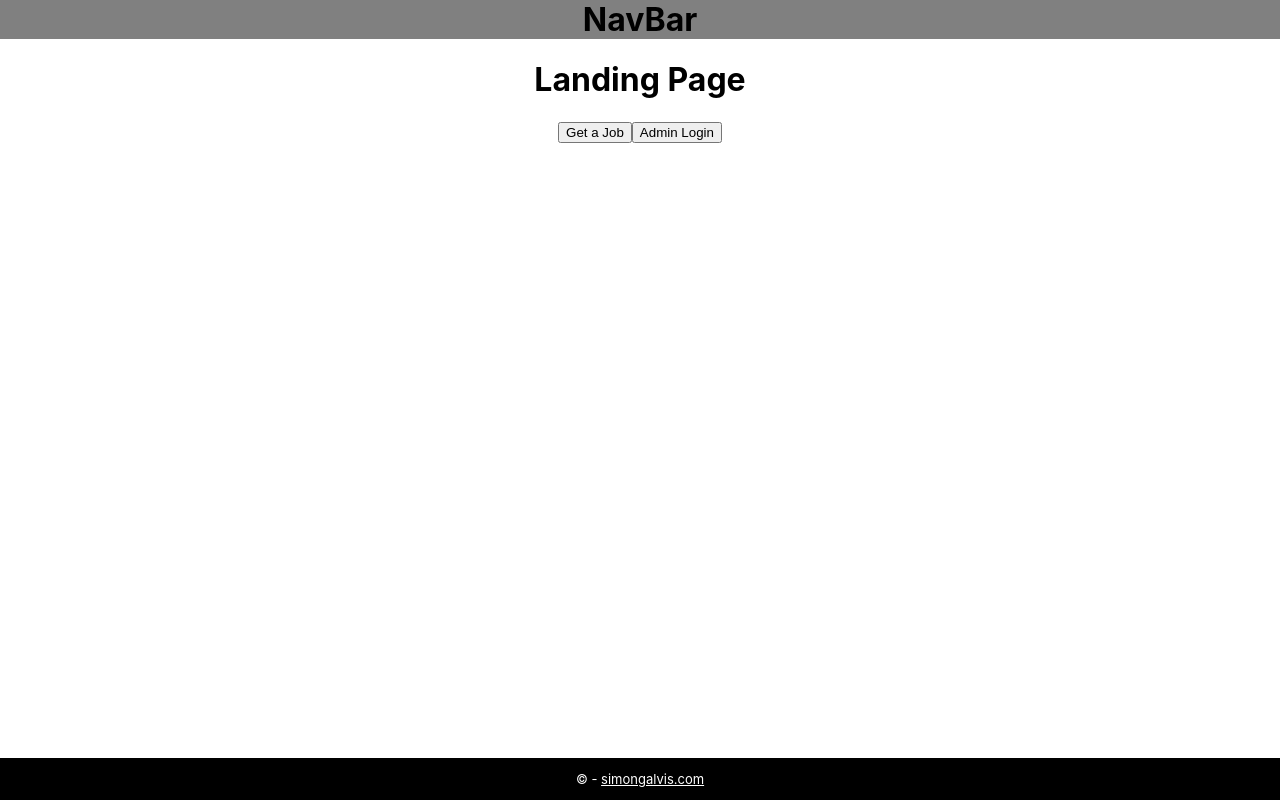
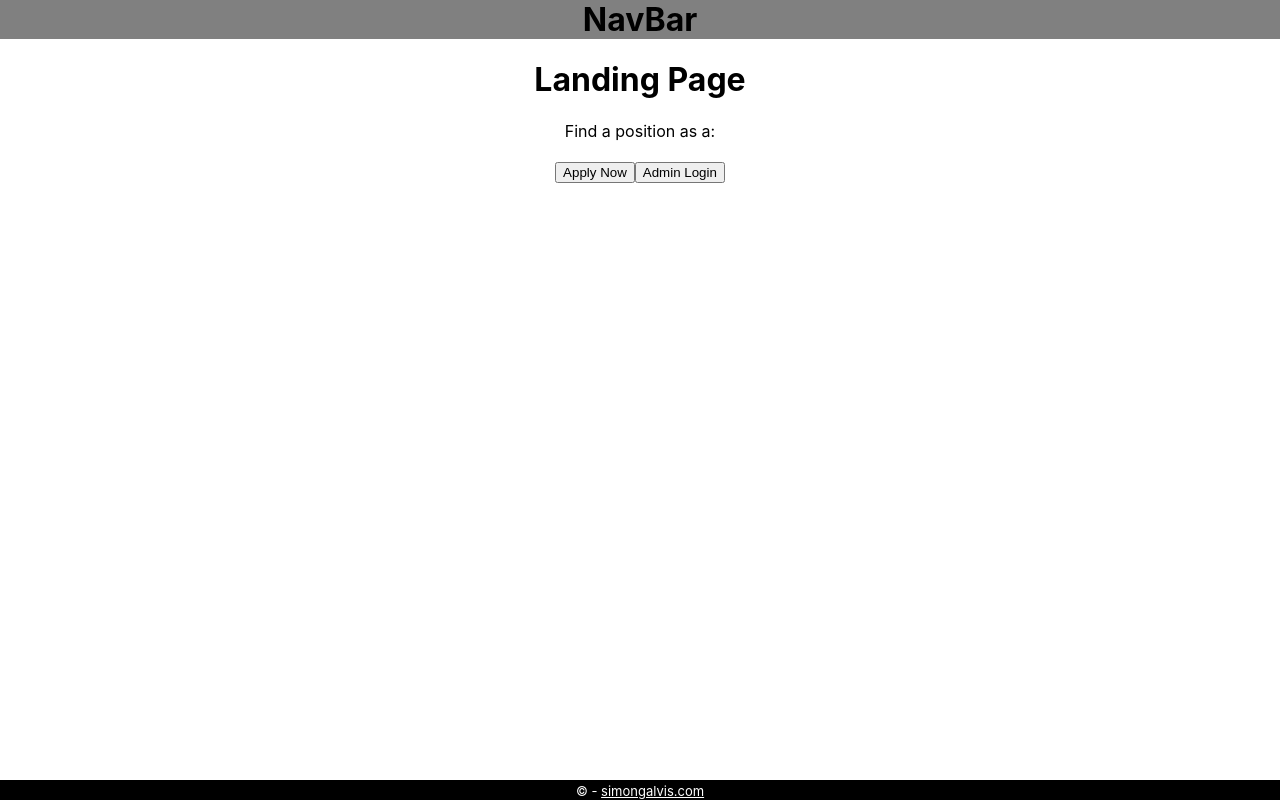
Before and after one commit to simongalvis/allinrecruits-client, a React (Create React App) app: page / in a window 1280 px wide. Built offline with nearby package versions, Linux system fonts and the light colour scheme.

Commit message:
Initialize type effect on landing page

```diff
--- a/package.json
+++ b/package.json
@@ -10,6 +10,7 @@
     "react-dom": "^17.0.1",
     "react-router-dom": "^5.2.0",
     "react-scripts": "4.0.1",
+    "react-typical": "^0.1.3",
     "web-vitals": "^0.2.4"
   },
   "scripts": {
--- a/src/Footer/Footer.js
+++ b/src/Footer/Footer.js
@@ -6,7 +6,7 @@ class Footer extends React.Component{
 render(){
     return(
         <div className="Footer">
-            <p className="portfolio-link">© - <a href="http://simongalvis.com/" className="portfolio-link">simongalvis.com</a></p>
+            <p className="portfolio-link">© - <a href="http://simongalvis.com/" target="_blank" rel="noopener noreferrer" className="portfolio-link">simongalvis.com</a></p>
         </div>
     )
 }
--- a/src/LandingPage/LandingPage.css
+++ b/src/LandingPage/LandingPage.css
@@ -1,3 +1,13 @@
 .LandingPage{
     height:100%;
+
 }
+.typingHero{
+    display: inline;
+
+
+}
+p{
+    display: inline;
+    text-align: left;
+}
--- a/src/LandingPage/LandingPage.js
+++ b/src/LandingPage/LandingPage.js
@@ -2,7 +2,7 @@ import React from 'react'
 import { Link } from 'react-router-dom';
 import NavBar from '../NavBar/NavBar';
 import './LandingPage.css'
-
+import Typical from 'react-typical';
 
 class LandingPage extends React.Component{
 
@@ -13,8 +13,20 @@ class LandingPage extends React.Component{
             <div className="LandingPage">
                 <NavBar/>
                 <h1>Landing Page</h1>
+                <div className="typingHero">
+                <p>Find a position as a: {' '}  <br/>
+                <Typical
+                    steps={[`spanish teacher`, 1000,`french teacher`, 1000, " robotics instructor", 1000, `chess instructor`, 1000,]}
+                    loop={Infinity}
+                    wrapper="b"/>
+                </p>
+
+                </div>
+                <br/>
+
+
                 <Link to="/application-page">
-                    <button>Get a Job</button>
+                    <button>Apply Now</button>
                 </Link>
 
                 <Link to="/admin-login">
```
Also changed, not shown: 2 other files (tests, documents, lock files or other folders).
